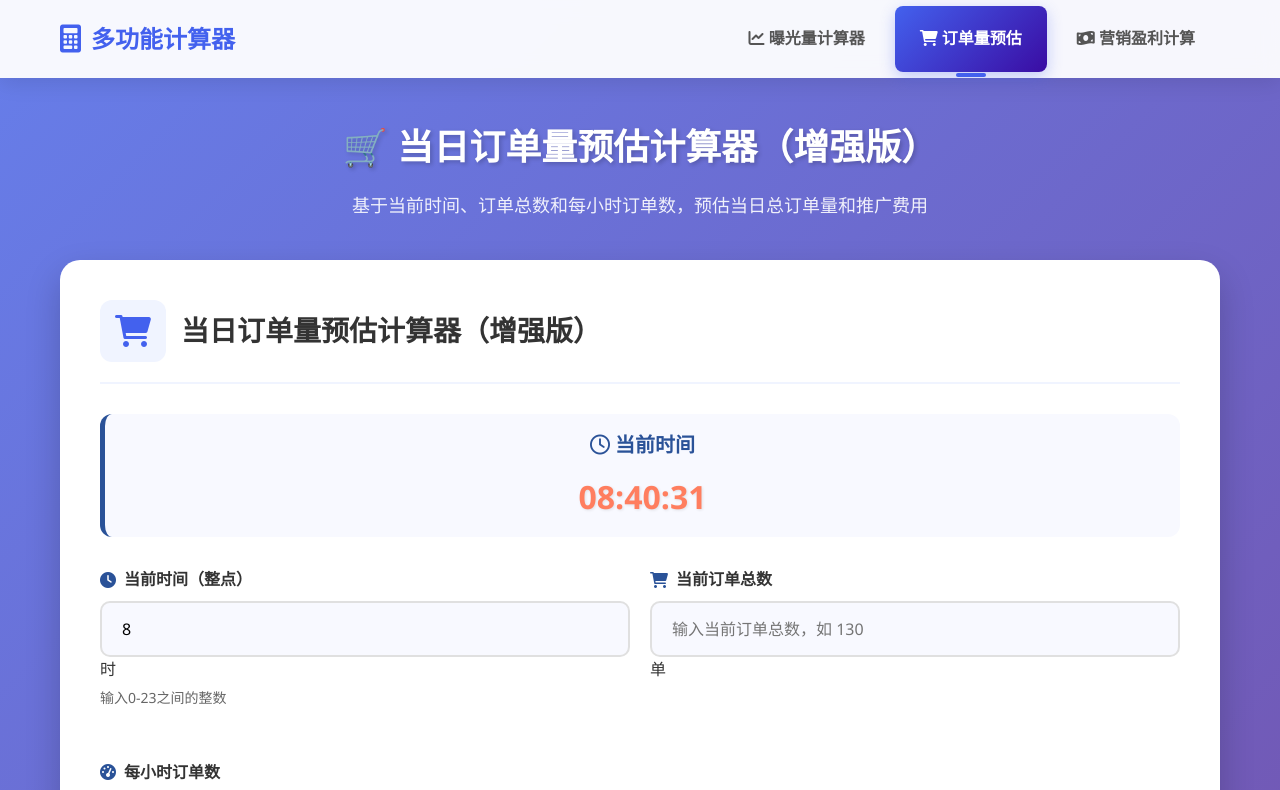
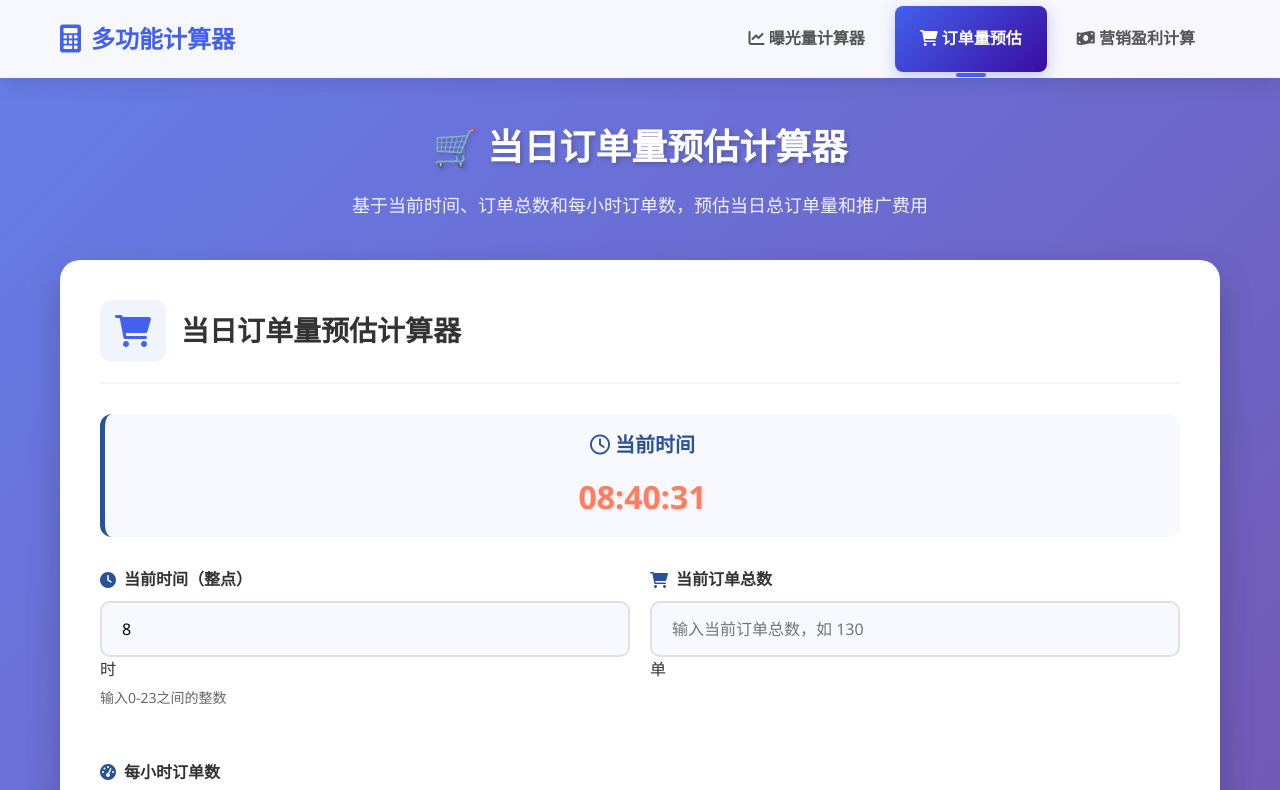
Before and after one commit to zhengdong99/calculator-tools, a plain HTML site: page index.html in a window 1280 px wide. Both pictures are taken after a click on the link "订单量预估". Shown: the top 790 px of the page. Drawn offline with Linux system fonts and the light colour scheme.

Commit message:
Update index.html

```diff
--- a/index.html
+++ b/index.html
@@ -905,7 +905,7 @@
             <div class="calculator-card">
                 <div class="calculator-header">
                     <i class="fas fa-shopping-cart"></i>
-                    <h2>当日订单量预估计算器（增强版）</h2>
+                    <h2>当日订单量预估计算器</h2>
                 </div>
 
                 <div class="current-time">
@@ -1007,7 +1007,7 @@
             <div class="calculator-card">
                 <div class="calculator-header">
                     <i class="fas fa-money-bill-wave"></i>
-                    <h2>营销盈利计算器 - 准确版</h2>
+                    <h2>营销盈利计算器</h2>
                 </div>
 
                 <div class="formula-display">
@@ -1142,7 +1142,7 @@
                     description: "根据已用时间和当前曝光量，自动计算预计一小时的曝光量"
                 },
                 calculator2: {
-                    title: "🛒 当日订单量预估计算器（增强版）",
+                    title: "🛒 当日订单量预估计算器",
                     description: "基于当前时间、订单总数和每小时订单数，预估当日总订单量和推广费用"
                 },
                 calculator3: {
@@ -1587,4 +1587,5 @@
         }
     </script>
 </body>
+
 </html>
```
